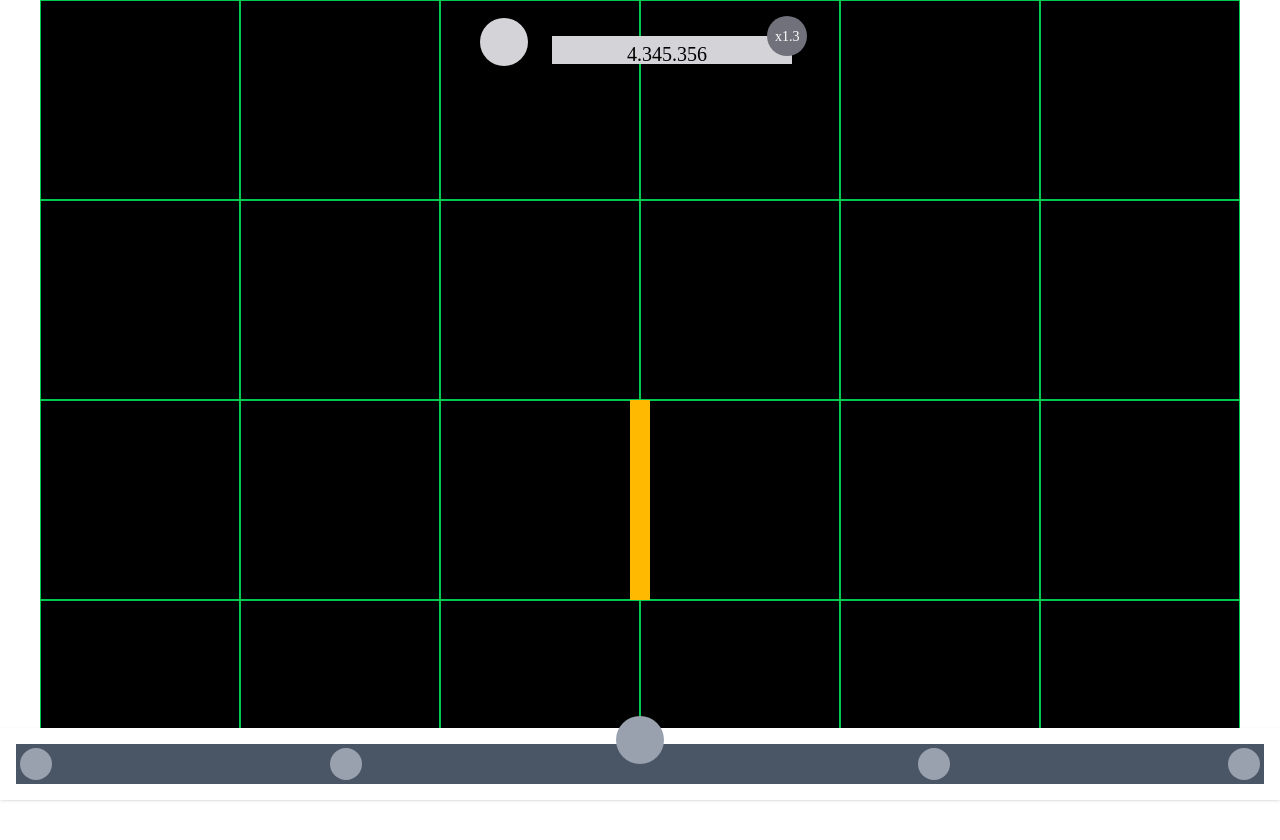
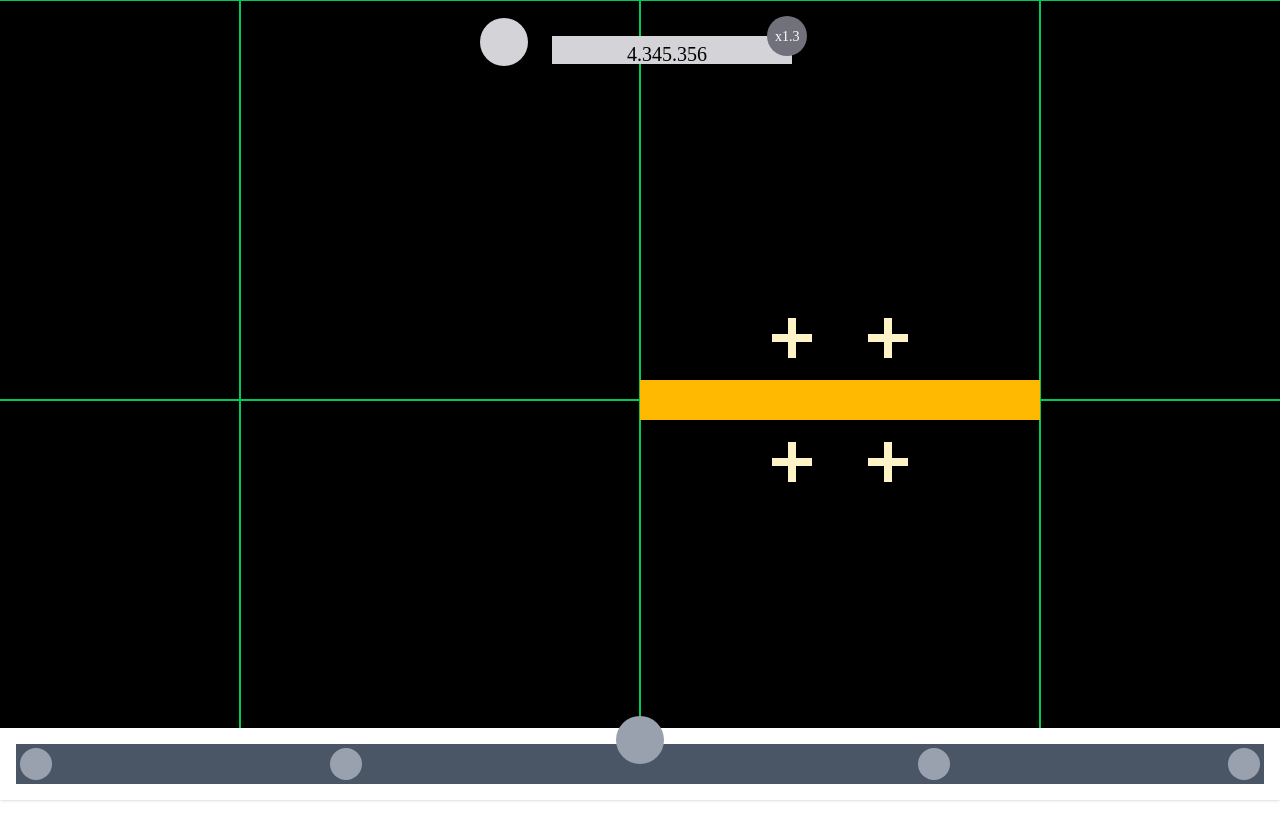
Before and after one commit to CryptoSchooll/frontend, a React (Vite) app: page / in a window 1280 px wide. Shown: the top 840 px of the page. Built offline with nearby package versions, Linux system fonts and the light colour scheme.

Commit message:
feat: early layout

```diff
--- /dev/null
+++ b/src/hooks/gameStore.ts
@@ -0,0 +1,157 @@
+import { create } from "zustand"
+
+type GameStore = {
+  corridors: Corridor[]
+  appendClass: (corridorId: string, position: number) => void
+  addCorridor: (
+    previousCorridorId: string,
+    direction: Direction,
+    position: "start" | "end",
+  ) => void
+}
+
+export const useGameStore = create<GameStore>((set) => ({
+  corridors: [
+    {
+      id: "1",
+      startX: 0,
+      startY: 0,
+      endX: 1,
+      endY: 0,
+      direction: "right",
+      connected: false,
+      corridorNumber: 1,
+      cost: 1000,
+      classes: [],
+    },
+  ],
+
+  appendClass: (corridorId, position) =>
+    set((state) => {
+      const updatedCorridors = state.corridors.map((corridor) => {
+        if (corridor.id !== corridorId) return corridor
+
+        const isPositionOccupied = corridor.classes.some(
+          (cls) => cls.position === position,
+        )
+
+        if (isPositionOccupied) {
+          console.warn(
+            `Position ${position} is already occupied in corridor ${corridorId}`,
+          )
+          return corridor
+        }
+
+        // Generate a new unique ID for the class
+        const newClassId = crypto.randomUUID()
+
+        // Add the new class to the corridor
+        return {
+          ...corridor,
+          classes: [
+            ...corridor.classes,
+            {
+              id: newClassId,
+              position: position,
+            },
+          ],
+        }
+      })
+
+      return { corridors: updatedCorridors }
+    }),
+
+  addCorridor: (previousCorridorId, direction, position) =>
+    set((state) => {
+      const previousCorridor = state.corridors.find(
+        (corridor) => corridor.id === previousCorridorId,
+      )
+
+      if (!previousCorridor) {
+        console.warn(`Corridor with ID ${previousCorridorId} not found`)
+        return state
+      }
+
+      const newCorridor = generateNewCorridor(
+        previousCorridor,
+        direction,
+        position,
+      )
+
+      return {
+        corridors: [...state.corridors, newCorridor],
+      }
+    }),
+}))
+
+const generateNewCorridor = (
+  previousCorridor: Corridor,
+  direction: Direction,
+  position: "start" | "end",
+) => {
+  let newStartX = previousCorridor.startX
+  let newStartY = previousCorridor.startY
+  let newEndX = previousCorridor.endX
+  let newEndY = previousCorridor.endY
+
+  if (position === "start") {
+    switch (direction) {
+      case "right":
+        newStartX = previousCorridor.startX
+        newEndX = newStartX + 1
+        break
+      case "left":
+        newStartX = previousCorridor.startX
+        newEndX = newStartX - 1
+        break
+      case "up":
+        newStartY = previousCorridor.startY
+        newEndY = newStartY + 1
+        break
+      case "down":
+        newStartY = previousCorridor.startY
+        newEndY = newStartY - 1
+        break
+    }
+  } else {
+    switch (direction) {
+      case "right":
+        newStartX = previousCorridor.endX
+        newEndX = newStartX + 1
+        newStartY = previousCorridor.endY
+        newEndY = previousCorridor.endY
+        break
+      case "left":
+        newStartX = previousCorridor.endX
+        newEndX = newStartX - 1
+        newStartY = previousCorridor.endY
+        newEndY = previousCorridor.endY
+        break
+      case "up":
+        newStartY = previousCorridor.endY
+        newEndY = newStartY + 1
+        newStartX = previousCorridor.endX
+        newEndX = previousCorridor.endX
+        break
+      case "down":
+        newStartY = previousCorridor.endY
+        newEndY = newStartY - 1
+        newStartX = previousCorridor.endX
+        newEndX = previousCorridor.endX
+        break
+    }
+  }
+
+  return {
+    id: crypto.randomUUID(),
+    startX: newStartX,
+    startY: newStartY,
+    endX: newEndX,
+    endY: newEndY,
+    direction: direction,
+    connected: false,
+    corridorNumber: previousCorridor.corridorNumber + 1,
+    cost: 1000,
+    classes: [],
+  }
+}
--- a/src/pages/Home.tsx
+++ b/src/pages/Home.tsx
@@ -1,95 +1,229 @@
 import Camera from "../components/core/Camera"
 import CameraPortal from "../components/core/CameraPortal"
 
-const pos: Record<
-  string,
+import { useGameStore } from "@/hooks/gameStore"
+
+const corridorPosition: Record<
+  Direction,
   {
-    rotate: number
+    rotate: string
     top: number
     left: number
   }
 > = {
   right: {
-    rotate: 0,
+    rotate: "0deg",
     top: 0,
     left: 0,
   },
   left: {
-    rotate: 180,
+    rotate: "180deg",
     top: 0,
+    left: -400,
+  },
+  up: {
+    rotate: "-90deg",
+    top: -200,
     left: -200,
   },
-  up: {
-    rotate: -90,
-    top: -100,
-    left: -100,
-  },
   down: {
-    rotate: 90,
-    top: 100,
-    left: -100,
+    rotate: "90deg",
+    top: 200,
+    left: -200,
   },
 }
 
-type Class = {
-  id: string
-  position: number
+const classPosition: Record<
+  number,
+  {
+    top?: string
+    left?: string
+    right?: string
+    bottom?: string
+  }
+> = {
+  1: {
+    bottom: "0px",
+    left: "110px",
+  },
+  2: {
+    bottom: "0px",
+    right: "110px",
+  },
+  3: {
+    top: "40px",
+    left: "110px",
+  },
+  4: {
+    top: "40px",
+    right: "110px",
+  },
 }
 
-type Corridor = {
-  id: string
-  cost: number
-  corridorNumber: number
-  startX: number
-  startY: number
-  endX: number
-  endY: number
-  direction: "up" | "down" | "left" | "right"
-  connected: boolean
-  classes: Class[]
+const opositeDirections: Record<Direction, Direction> = {
+  up: "down",
+  down: "up",
+  left: "right",
+  right: "left",
+}
+const directions: Direction[] = ["up", "down", "left", "right"]
+
+const Corridor = ({
+  corridorData,
+  appendClass,
+  addCorridor,
+}: {
+  corridorData: Corridor
+  appendClass: (corridorId: string, position: number) => void
+  addCorridor: (
+    previousCorridorId: string,
+    direction: Direction,
+    position: "start" | "end",
+  ) => void
+}) => {
+  const posMeta = corridorPosition[corridorData.direction]
+  const isFull = isCorridorFull(corridorData)
+  const possibleDirectionsStart = directions.filter(
+    (dir) => dir !== corridorData.direction,
+  )
+  const possibleDirectionsEnd = directions.filter(
+    (dir) => opositeDirections[dir] !== corridorData.direction,
+  )
+
+  return (
+    <div
+      className="z-1 absolute h-[40px] w-[400px] bg-amber-400"
+      style={{
+        top: `${(3 + -corridorData.startY) * 400 - 20 + posMeta.top}px`,
+        left: `${(3 + corridorData.startX) * 400 + posMeta.left}px`,
+        transform: `rotate(${posMeta.rotate})`,
+      }}
+    >
+      {isFull && (
+        <div
+          className="absolute left-[-50px] top-0 flex flex-col gap-1"
+          style={{
+            transform: `rotate(${-parseFloat(posMeta.rotate)}deg)`,
+          }}
+        >
+          {possibleDirectionsStart.map((direction) => (
+            <button
+              key={`start-${direction}`}
+              className="size-8 rounded bg-green-500 text-white"
+              onClick={() => addCorridor(corridorData.id, direction, "start")}
+            >
+              {direction[0].toUpperCase()}
+            </button>
+          ))}
+        </div>
+      )}
+
+      {isFull && (
+        <div
+          className="absolute right-[-50px] top-0 flex flex-col gap-1"
+          style={{
+            transform: `rotate(${-parseFloat(posMeta.rotate)}deg)`,
+          }}
+        >
+          {possibleDirectionsEnd.map((direction) => (
+            <button
+              key={`end-${direction}`}
+              className="size-8 rounded bg-green-500 text-white"
+              onClick={() => addCorridor(corridorData.id, direction, "end")}
+            >
+              {direction[0].toUpperCase()}
+            </button>
+          ))}
+        </div>
+      )}
+
+      <div className="relative">
+        {validateClasses(corridorData.classes).map((classData, i) => {
+          const posMeta = classPosition[classData.position]
+
+          return classData.isClass ? (
+            <div
+              key={i}
+              className="size-21 absolute border bg-amber-600"
+              style={{
+                ...posMeta,
+              }}
+            >
+              {classData.position}
+            </div>
+          ) : (
+            <div
+              key={i}
+              className="size-21 absolute flex items-center justify-center"
+              style={{
+                ...posMeta,
+              }}
+            >
+              <button
+                className="relative size-10"
+                onClick={() => appendClass(corridorData.id, classData.position)}
+              >
+                <div
+                  className="absolute top-1/2 h-2 w-full bg-amber-100"
+                  style={{
+                    transform: "translateY(-50%)",
+                  }}
+                />
+                <div
+                  className="absolute left-1/2 top-0 h-full w-2 bg-amber-100"
+                  style={{
+                    transform: "translateX(-50%)",
+                  }}
+                />
+              </button>
+            </div>
+          )
+        })}
+      </div>
+    </div>
+  )
 }
 
-const data: Corridor[] = [
-  {
-    id: "1",
-    startX: 0,
-    startY: 0,
-    endX: 0,
-    endY: -1,
-    direction: "down",
-    connected: false,
-    corridorNumber: 1,
-    cost: 1000,
-    classes: [
-      {
-        id: "10",
-        position: 1,
-      },
-    ],
-  },
-]
+const validateClasses = (classes: Class[]) => {
+  const result = []
+  const exists = []
+
+  for (let i = 0; i < classes.length; i++) {
+    result[classes[i].position - 1] = {
+      ...classes[i],
+      isClass: true,
+    }
+    exists.push(classes[i].position - 1)
+  }
+
+  for (let i = 0; i < 4; i++) {
+    if (!exists.includes(i)) {
+      result[i] = {
+        position: i + 1,
+        isClass: false,
+      }
+    }
+  }
+
+  return result
+}
 
 const Home = () => {
+  const { corridors, appendClass, addCorridor } = useGameStore()
+  console.log(corridors)
   return (
     <div className="relative h-full">
       <CameraPortal>
         <Camera>
-          <div className="relative size-[1200px] bg-green-400">
-            {data.map((corridor, i) => {
-              const posMeta = pos[corridor.direction]
-
-              return (
-                <div
-                  key={i}
-                  className="z-1 absolute h-[20px] w-[200px] bg-amber-400"
-                  style={{
-                    top: `${(3 + -corridor.startY) * 200 - 10 + posMeta.top}px`,
-                    left: `${(3 + corridor.startX) * 200 + posMeta.left}px`,
-                    transform: `rotate(${posMeta.rotate}deg)`,
-                  }}
-                ></div>
-              )
-            })}
+          <div className="relative size-[2400px] bg-green-400">
+            {corridors.map((corridor, i) => (
+              <Corridor
+                key={i}
+                addCorridor={addCorridor}
+                appendClass={appendClass}
+                corridorData={corridor}
+              />
+            ))}
             <div className="absolute top-0 grid size-full grid-cols-6 grid-rows-6 bg-green-400">
               {Array.from({ length: 36 }).map((_, index) => (
                 <div
@@ -105,4 +239,8 @@ const Home = () => {
   )
 }
 
+const isCorridorFull = (corridor: Corridor) => {
+  return corridor.classes.length === 4
+}
+
 export default Home
```
Also changed, not shown: src/types.d.ts (added, +19 -0 lines).
